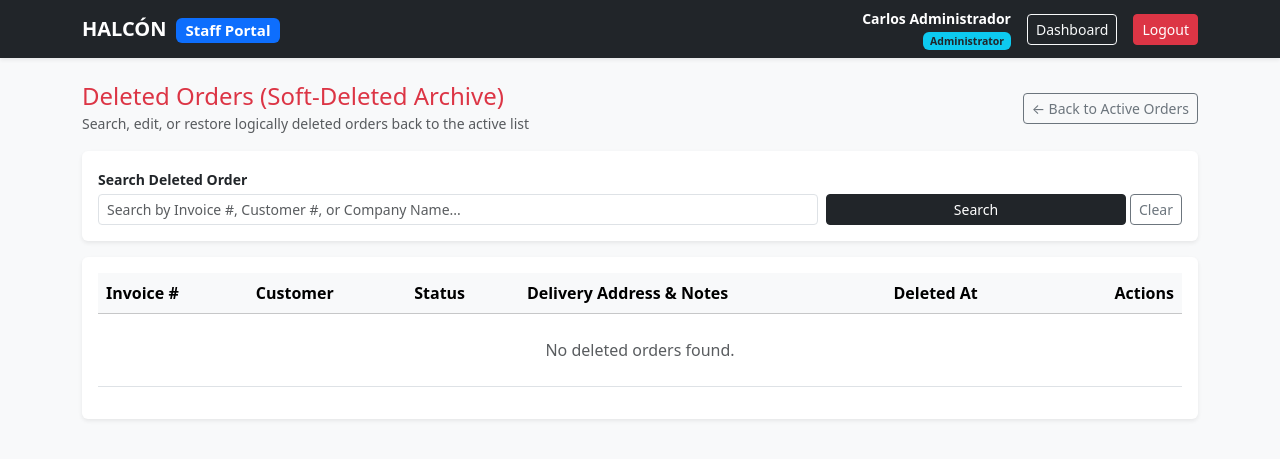
After one commit to CristhianMA/halcon-distribution-system, a Laravel app: page /orders/deleted in a window 1280 px wide. The commit adds this page. Shown: the top 459 px of the page. Run offline with Laravel 12, Linux system fonts and the light colour scheme; a user stored in the database is signed in; data comes from the database, SQL or seed files in the repository.

Commit message:
feat: modulo completo de gestion de pedidos con borrado logico y restauracion

```diff
--- /dev/null
+++ b/src/app/Http/Controllers/Admin/OrderManagementController.php
@@ -0,0 +1,214 @@
+<?php
+
+namespace App\Http\Controllers\Admin;
+
+use App\Http\Controllers\Controller;
+use App\Models\Customer;
+use App\Models\Order;
+use Illuminate\Http\Request;
+use Illuminate\Support\Facades\Auth;
+
+class OrderManagementController extends Controller
+{
+    /**
+     * Lista de pedidos activos con filtros
+     */
+    public function index(Request $request)
+    {
+        $query = Order::with(['customer', 'user'])->latest();
+
+        if ($request->filled('invoice_number')) {
+            $query->where('invoice_number', 'like', '%' . trim($request->invoice_number) . '%');
+        }
+
+        if ($request->filled('customer_number')) {
+            $customerNum = trim($request->customer_number);
+            $query->whereHas('customer', function ($q) use ($customerNum) {
+                $q->where('customer_number', 'like', '%' . $customerNum . '%');
+            });
+        }
+
+        if ($request->filled('date')) {
+            $query->whereDate('created_at', $request->date);
+        }
+
+        if ($request->filled('status')) {
+            $query->where('status', $request->status);
+        }
+
+        $orders = $query->paginate(10)->withQueryString();
+
+        return view('orders.index', compact('orders'));
+    }
+
+    /**
+     * Formulario de creación de pedido
+     */
+    public function create()
+    {
+        $customers = Customer::orderBy('business_name')->get();
+        $nextInvoice = (Order::withTrashed()->max('invoice_number') ?? 1000) + 1;
+
+        return view('orders.create', compact('customers', 'nextInvoice'));
+    }
+
+    /**
+     * Guardar pedido nuevo (siempre inicia en "Ordered")
+     */
+    public function store(Request $request)
+    {
+        $validated = $request->validate([
+            'invoice_number'   => 'required|integer|unique:orders,invoice_number',
+            'customer_number'  => 'required|string|max:20',
+            'business_name'    => 'required|string|max:150',
+            'tax_data'         => 'required|string',
+            'delivery_address' => 'required|string',
+            'notes'            => 'nullable|string',
+            'created_at'       => 'nullable|date',
+        ]);
+
+        $customer = Customer::updateOrCreate(
+            ['customer_number' => trim($validated['customer_number'])],
+            [
+                'business_name'   => $validated['business_name'],
+                'tax_data'        => $validated['tax_data'],
+                'default_address' => $validated['delivery_address'],
+            ]
+        );
+
+        $order = new Order([
+            'invoice_number'   => $validated['invoice_number'],
+            'customer_id'      => $customer->id,
+            'user_id'          => Auth::id(),
+            'status'           => 'Ordered',
+            'delivery_address' => $validated['delivery_address'],
+            'notes'            => $validated['notes'] ?? null,
+        ]);
+
+        if (!empty($validated['created_at'])) {
+            $order->created_at = $validated['created_at'];
+        }
+
+        $order->save();
+
+        return redirect()
+            ->route('admin.orders.index')
+            ->with('success', "Order #{$order->invoice_number} created with status Ordered.");
+    }
+
+    /**
+     * Detalle y edición de pedido
+     */
+    public function show($id)
+    {
+        $order = Order::with(['customer', 'user'])->findOrFail($id);
+        return view('orders.show', compact('order'));
+    }
+
+    /**
+     * Actualizar pedido según permisos del rol logueado
+     */
+    public function update(Request $request, $id)
+    {
+        $order = Order::with('customer')->findOrFail($id);
+        $role = Auth::user()->role->name ?? '';
+
+        $validated = $request->validate([
+            'status'           => 'required|in:Ordered,In process,In route,Delivered',
+            'delivery_address' => 'nullable|string',
+            'notes'            => 'nullable|string',
+            'business_name'    => 'nullable|string|max:150',
+            'tax_data'         => 'nullable|string',
+        ]);
+
+        $order->status = $validated['status'];
+        $order->notes = $validated['notes'] ?? $order->notes;
+
+        if (in_array($role, ['Admin', 'Administrator', 'Sales', 'Ventas'])) {
+            if (!empty($validated['delivery_address'])) {
+                $order->delivery_address = $validated['delivery_address'];
+            }
+            if ($order->customer) {
+                $order->customer->update([
+                    'business_name' => $validated['business_name'] ?? $order->customer->business_name,
+                    'tax_data'      => $validated['tax_data'] ?? $order->customer->tax_data,
+                ]);
+            }
+        }
+
+        $order->save();
+
+        return redirect()
+            ->route('admin.orders.show', $order->id)
+            ->with('success', "Order #{$order->invoice_number} updated successfully.");
+    }
+
+    /**
+     * Borrado lógico (Soft Delete)
+     */
+    public function destroy($id)
+    {
+        $order = Order::findOrFail($id);
+        $order->delete();
+
+        return redirect()
+            ->route('admin.orders.index')
+            ->with('success', "Order #{$order->invoice_number} moved to Deleted Orders.");
+    }
+
+    /**
+     * Pantalla separada de pedidos eliminados lógicamente
+     */
+    public function trashed(Request $request)
+    {
+        $query = Order::onlyTrashed()->with(['customer', 'user'])->latest('deleted_at');
+
+        if ($request->filled('search')) {
+            $term = trim($request->search);
+            $query->where(function ($q) use ($term) {
+                $q->where('invoice_number', 'like', "%{$term}%")
+                  ->orWhereHas('customer', function ($cq) use ($term) {
+                      $cq->where('customer_number', 'like', "%{$term}%")
+                         ->orWhere('business_name', 'like', "%{$term}%");
+                  });
+            });
+        }
+
+        $deletedOrders = $query->paginate(10)->withQueryString();
+
+        return view('orders.deleted', compact('deletedOrders'));
+    }
+
+    /**
+     * Editar pedido eliminado
+     */
+    public function updateTrashed(Request $request, $id)
+    {
+        $order = Order::onlyTrashed()->with('customer')->findOrFail($id);
+
+        $validated = $request->validate([
+            'status'           => 'required|in:Ordered,In process,In route,Delivered',
+            'delivery_address' => 'required|string',
+            'notes'            => 'nullable|string',
+        ]);
+
+        $order->update($validated);
+
+        return redirect()
+            ->route('admin.orders.deleted')
+            ->with('success', "Deleted order #{$order->invoice_number} updated.");
+    }
+
+    /**
+     * Restaurar pedido eliminado
+     */
+    public function restore($id)
+    {
+        $order = Order::onlyTrashed()->findOrFail($id);
+        $order->restore();
+
+        return redirect()
+            ->route('admin.orders.index')
+            ->with('success', "Order #{$order->invoice_number} restored to active orders.");
+    }
+}
--- a/src/app/Models/Order.php
+++ b/src/app/Models/Order.php
@@ -19,7 +19,21 @@ class Order extends Model
         'notes',
         'loaded_unit_photo',
         'delivery_receipt_photo',
+        'is_deleted',
     ];
+
+    protected static function booted(): void
+    {
+        static::deleting(function (Order $order) {
+            $order->is_deleted = true;
+            $order->saveQuietly();
+        });
+
+        static::restoring(function (Order $order) {
+            $order->is_deleted = false;
+            $order->saveQuietly();
+        });
+    }
 
     public function customer()
     {
--- a/src/app/Providers/AppServiceProvider.php
+++ b/src/app/Providers/AppServiceProvider.php
@@ -2,6 +2,7 @@
 
 namespace App\Providers;
 
+use Illuminate\Pagination\Paginator;
 use Illuminate\Support\ServiceProvider;
 
 class AppServiceProvider extends ServiceProvider
@@ -19,6 +20,6 @@ class AppServiceProvider extends ServiceProvider
      */
     public function boot(): void
     {
-        //
+        Paginator::useBootstrapFive();
     }
 }
--- /dev/null
+++ b/src/resources/views/orders/deleted.blade.php
@@ -0,0 +1,118 @@
+@extends('layouts.admin')
+
+@section('title', 'Deleted Orders — Halcón')
+
+@section('content')
+<div class="d-flex flex-wrap justify-content-between align-items-center mb-3 gap-2">
+    <div>
+        <h4 class="mb-0 text-danger">Deleted Orders (Soft-Deleted Archive)</h4>
+        <small class="text-muted">Search, edit, or restore logically deleted orders back to the active list</small>
+    </div>
+    <a href="{{ route('admin.orders.index') }}" class="btn btn-outline-secondary btn-sm">← Back to Active Orders</a>
+</div>
+
+{{-- Buscador en pedidos eliminados --}}
+<div class="card border-0 shadow-sm mb-3">
+    <div class="card-body">
+        <form method="GET" action="{{ route('admin.orders.deleted') }}" class="row g-2 align-items-end">
+            <div class="col-md-8">
+                <label class="form-label small fw-semibold mb-1">Search Deleted Order</label>
+                <input type="text" name="search" value="{{ request('search') }}" class="form-control form-control-sm" placeholder="Search by Invoice #, Customer #, or Company Name...">
+            </div>
+            <div class="col-md-4 d-flex gap-1">
+                <button type="submit" class="btn btn-dark btn-sm w-100">Search</button>
+                <a href="{{ route('admin.orders.deleted') }}" class="btn btn-outline-secondary btn-sm">Clear</a>
+            </div>
+        </form>
+    </div>
+</div>
+
+{{-- Lista de pedidos eliminados --}}
+<div class="card border-0 shadow-sm">
+    <div class="card-body">
+        <div class="table-responsive">
+            <table class="table table-hover align-middle mb-0">
+                <thead class="table-light">
+                    <tr>
+                        <th>Invoice #</th>
+                        <th>Customer</th>
+                        <th>Status</th>
+                        <th>Delivery Address & Notes</th>
+                        <th>Deleted At</th>
+                        <th class="text-end">Actions</th>
+                    </tr>
+                </thead>
+                <tbody>
+                    @forelse($deletedOrders as $order)
+                        <tr>
+                            <td class="fw-bold">#{{ $order->invoice_number }}</td>
+                            <td>
+                                <div class="fw-semibold">{{ $order->customer->business_name ?? 'N/A' }}</div>
+                                <small class="text-muted">{{ $order->customer->customer_number ?? '' }}</small>
+                            </td>
+                            <td><span class="badge bg-secondary">{{ $order->status }}</span></td>
+                            <td class="small">
+                                <div>{{ $order->delivery_address }}</div>
+                                @if($order->notes)
+                                    <div class="text-muted">Note: {{ $order->notes }}</div>
+                                @endif
+                            </td>
+                            <td class="small text-muted">{{ $order->deleted_at?->format('Y-m-d H:i') }}</td>
+                            <td class="text-end">
+                                <div class="d-inline-flex gap-1">
+                                    {{-- Botón para desplegar edición rápida --}}
+                                    <button type="button" class="btn btn-sm btn-outline-primary" data-bs-toggle="collapse" data-bs-target="#editDeleted{{ $order->id }}">
+                                        Edit
+                                    </button>
+
+                                    {{-- Restaurar pedido --}}
+                                    <form method="POST" action="{{ route('admin.orders.restore', $order->id) }}" class="m-0">
+                                        @csrf
+                                        @method('PATCH')
+                                        <button type="submit" class="btn btn-sm btn-success">Restore</button>
+                                    </form>
+                                </div>
+                            </td>
+                        </tr>
+                        <tr class="collapse bg-light" id="editDeleted{{ $order->id }}">
+                            <td colspan="6">
+                                <form method="POST" action="{{ route('admin.orders.update-trashed', $order->id) }}" class="row g-2 align-items-end p-2">
+                                    @csrf
+                                    @method('PUT')
+                                    <div class="col-md-2">
+                                        <label class="form-label small fw-semibold mb-1">Status</label>
+                                        <select name="status" class="form-select form-select-sm">
+                                            @foreach(['Ordered', 'In process', 'In route', 'Delivered'] as $st)
+                                                <option value="{{ $st }}" {{ $order->status === $st ? 'selected' : '' }}>{{ $st }}</option>
+                                            @endforeach
+                                        </select>
+                                    </div>
+                                    <div class="col-md-5">
+                                        <label class="form-label small fw-semibold mb-1">Delivery Address</label>
+                                        <input type="text" name="delivery_address" value="{{ $order->delivery_address }}" class="form-control form-control-sm" required>
+                                    </div>
+                                    <div class="col-md-3">
+                                        <label class="form-label small fw-semibold mb-1">Notes</label>
+                                        <input type="text" name="notes" value="{{ $order->notes }}" class="form-control form-control-sm">
+                                    </div>
+                                    <div class="col-md-2">
+                                        <button type="submit" class="btn btn-primary btn-sm w-100">Update Deleted</button>
+                                    </div>
+                                </form>
+                            </td>
+                        </tr>
+                    @empty
+                        <tr>
+                            <td colspan="6" class="text-center text-muted py-4">No deleted orders found.</td>
+                        </tr>
+                    @endforelse
+                </tbody>
+            </table>
+        </div>
+
+        <div class="mt-3">
+            {{ $deletedOrders->links() }}
+        </div>
+    </div>
+</div>
+@endsection
--- a/src/routes/web.php
+++ b/src/routes/web.php
@@ -1,5 +1,6 @@
 <?php
 
+use App\Http\Controllers\Admin\OrderManagementController;
 use App\Http\Controllers\Admin\UserController;
 use App\Http\Controllers\Auth\LoginController;
 use App\Http\Controllers\DashboardController;
@@ -38,6 +39,26 @@ Route::middleware('auth')->group(function () {
             Route::patch('/users/{user}/toggle-status', [UserController::class, 'toggleStatus'])->name('users.toggle-status');
         });
 
+    // Order Management Module (Activity 14)
+    Route::prefix('orders')->name('admin.orders.')->group(function () {
+        // Lista de pedidos activos y búsqueda/filtros
+        Route::get('/', [OrderManagementController::class, 'index'])->name('index');
+
+        // Solo Admin y Ventas pueden crear, ver eliminados, editar eliminados, restaurar y borrar
+        Route::middleware('role:Admin,Administrator,Sales,Ventas')->group(function () {
+            Route::get('/create', [OrderManagementController::class, 'create'])->name('create');
+            Route::post('/', [OrderManagementController::class, 'store'])->name('store');
+            Route::get('/deleted', [OrderManagementController::class, 'trashed'])->name('deleted');
+            Route::put('/{id}/update-trashed', [OrderManagementController::class, 'updateTrashed'])->name('update-trashed');
+            Route::patch('/{id}/restore', [OrderManagementController::class, 'restore'])->name('restore');
+            Route::delete('/{id}', [OrderManagementController::class, 'destroy'])->name('destroy');
+        });
+
+        // Detalle y edición según permisos del rol logueado
+        Route::get('/{id}', [OrderManagementController::class, 'show'])->name('show');
+        Route::put('/{id}', [OrderManagementController::class, 'update'])->name('update');
+    });
+
     // Role-Specific Operational Modules
     Route::get('/modules/sales', [DashboardController::class, 'module'])
         ->defaults('module', 'sales')
```
Also changed, not shown: src/resources/views/dashboard.blade.php (+13 -4 lines), src/resources/views/orders/create.blade.php (added, +81 -0 lines), src/resources/views/orders/index.blade.php (added, +115 -0 lines), src/resources/views/orders/show.blade.php (added, +70 -0 lines). Lines whose indentation alone changed are shown as unchanged.
